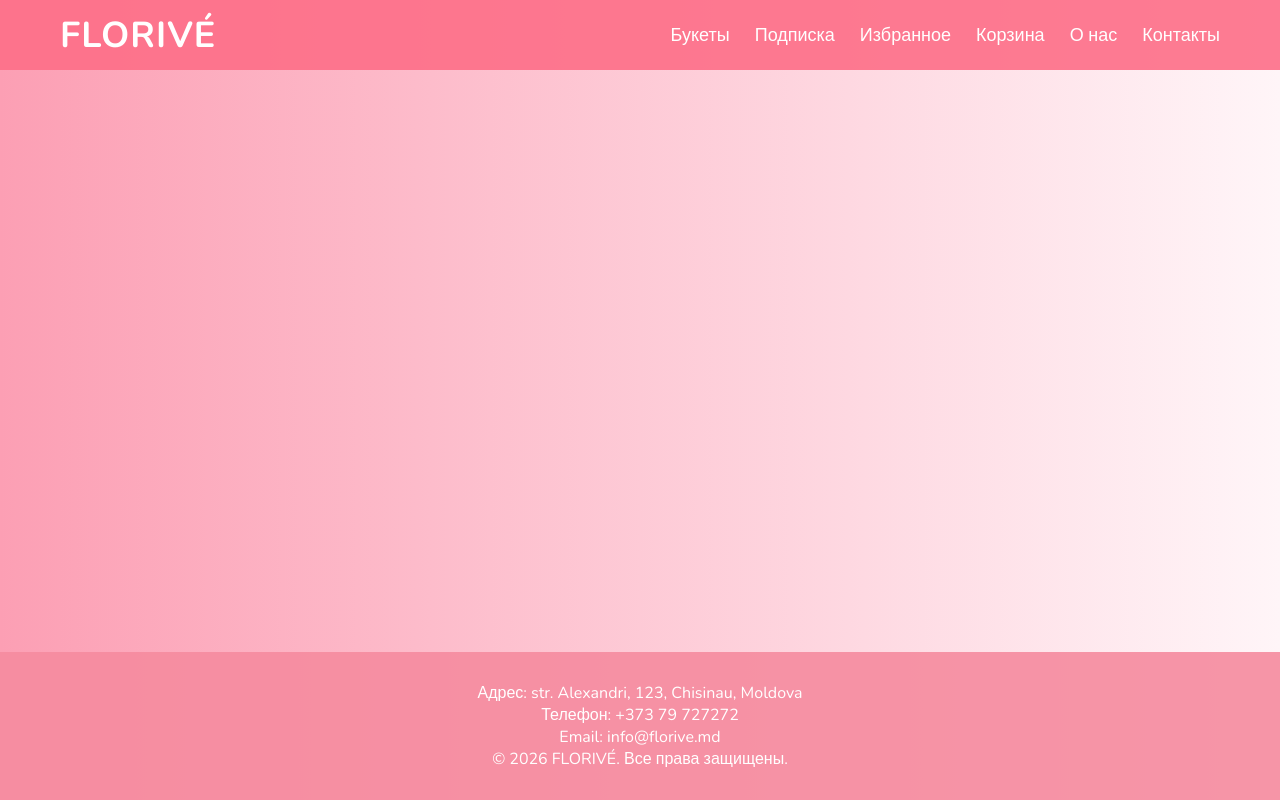
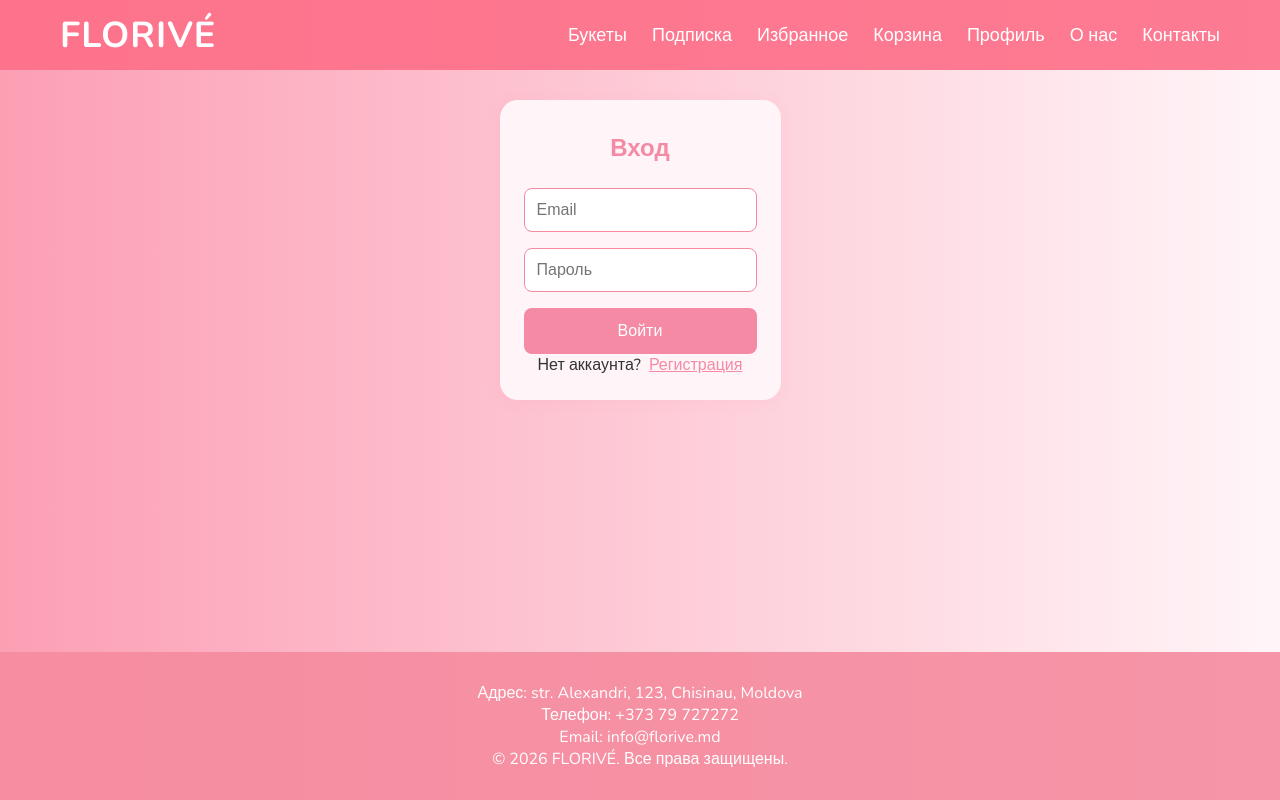
Before and after one commit to shoootka/Flori-Front, a React (Vite) app: page /profile in a window 1280 px wide. Built offline with nearby package versions, Linux system fonts and the light colour scheme.

Commit message:
Добавлен личный кабинет с регистрацией, входом и админской ролью

```diff
--- a/src/App.tsx
+++ b/src/App.tsx
@@ -8,10 +8,13 @@ import Subscriptions from './Pages/Subscriptions'
 import Cart from './Pages/Cart'
 import Fav from './Pages/Fav'
 import Order from './Pages/Order'
+import Profile from './Pages/Profile'
 import { CartProvider } from './data/CartContext'
+import { AuthProvider } from './data/AuthContext'
 
 function App() {
   return (
+    <AuthProvider>
       <CartProvider>
         <div className="app-wrapper">
           <Header />
@@ -22,10 +25,12 @@ function App() {
             <Route path="/favorites" element={<Fav />} />
             <Route path="/cart" element={<Cart />} />
             <Route path="/order" element={<Order />} />
+            <Route path="/profile" element={<Profile />} />
           </Routes>
           <Footer />
         </div>
       </CartProvider>
+    </AuthProvider>
   )
 }
 
--- a/src/Components/Header.tsx
+++ b/src/Components/Header.tsx
@@ -1,8 +1,10 @@
 import { Link } from "react-router-dom";
 import { useCart } from '../data/CartContext';
+import { useAuth } from '../data/AuthContext';
 
 function Header() {
   const { cart, favorites } = useCart();
+  const { user } = useAuth();
   const cartCount = cart.reduce((sum: number, item: { qty?: number }) => sum + (item.qty || 1), 0);
   const favCount = favorites.length;
   return (
@@ -20,6 +22,7 @@ function Header() {
         <Link to="/cart" className="cart-link">
           Корзина{cartCount > 0 && <span className="cart-badge">{cartCount}</span>}
         </Link>
+        <Link to="/profile">{user ? user.username : 'Профиль'}</Link>
         <Link to="/about">О нас</Link>
         <Link to="/contacts">Контакты</Link>
       </nav>
--- /dev/null
+++ b/src/Pages/Profile.css
@@ -0,0 +1,81 @@
+.profile-page {
+  max-width: 400px;
+  margin: 100px auto 60px auto;
+  background: #fff5f8;
+  border-radius: 18px;
+  box-shadow: 0 2px 16px rgba(253, 110, 136, 0.08);
+  padding: 32px 24px 24px 24px;
+  text-align: center;
+}
+
+.profile-page h2 {
+  color: #f48aa4;
+  margin-bottom: 24px;
+}
+
+.auth-form {
+  display: flex;
+  flex-direction: column;
+  gap: 16px;
+}
+
+.auth-form input,
+.auth-form select {
+  padding: 12px;
+  border: 1px solid #f48aa4;
+  border-radius: 8px;
+  font-size: 1rem;
+}
+
+.auth-form button {
+  background: #f48aa4;
+  color: #fff;
+  border: none;
+  border-radius: 8px;
+  padding: 12px;
+  font-size: 1rem;
+  cursor: pointer;
+  transition: background 0.2s;
+}
+
+.auth-form button:hover {
+  background: #fd5d82;
+}
+
+.switch-btn {
+  background: none;
+  color: #f48aa4;
+  border: none;
+  cursor: pointer;
+  text-decoration: underline;
+  margin-left: 8px;
+}
+
+.error {
+  color: #fd5d82;
+  font-weight: 500;
+}
+
+.profile-info {
+  text-align: left;
+  margin-bottom: 24px;
+}
+
+.profile-info p {
+  margin: 8px 0;
+}
+
+.logout-btn {
+  background: #fd5d82;
+  color: #fff;
+  border: none;
+  border-radius: 8px;
+  padding: 12px 24px;
+  font-size: 1rem;
+  cursor: pointer;
+  transition: background 0.2s;
+}
+
+.logout-btn:hover {
+  background: #f48aa4;
+}
--- /dev/null
+++ b/src/Pages/Profile.tsx
@@ -0,0 +1,97 @@
+import { useState } from 'react';
+import { useAuth } from '../data/AuthContext';
+import './Profile.css';
+
+function Profile() {
+  const { user, login, register, logout } = useAuth();
+  const [isLogin, setIsLogin] = useState(true);
+  const [formData, setFormData] = useState({
+    username: '',
+    email: '',
+    password: '',
+    role: 'user' as 'user' | 'admin',
+  });
+  const [error, setError] = useState('');
+
+  const handleChange = (e: React.ChangeEvent<HTMLInputElement | HTMLSelectElement>) => {
+    setFormData({ ...formData, [e.target.name]: e.target.value });
+  };
+
+  const handleSubmit = (e: React.FormEvent) => {
+    e.preventDefault();
+    setError('');
+    if (isLogin) {
+      if (!login(formData.email, formData.password)) {
+        setError('Неверный email или пароль');
+      }
+    } else {
+      if (!register(formData.username, formData.email, formData.password, formData.role)) {
+        setError('Пользователь с таким email уже существует');
+      }
+    }
+  };
+
+  if (user) {
+    return (
+      <div className="profile-page">
+        <h2>Личный кабинет</h2>
+        <div className="profile-info">
+          <p><strong>Имя:</strong> {user.username}</p>
+          <p><strong>Email:</strong> {user.email}</p>
+          <p><strong>Роль:</strong> {user.role === 'admin' ? 'Администратор' : 'Пользователь'}</p>
+        </div>
+        <button onClick={logout} className="logout-btn">Выйти</button>
+      </div>
+    );
+  }
+
+  return (
+    <div className="profile-page">
+      <h2>{isLogin ? 'Вход' : 'Регистрация'}</h2>
+      <form onSubmit={handleSubmit} className="auth-form">
+        {!isLogin && (
+          <input
+            type="text"
+            name="username"
+            placeholder="Имя пользователя"
+            value={formData.username}
+            onChange={handleChange}
+            required
+          />
+        )}
+        <input
+          type="email"
+          name="email"
+          placeholder="Email"
+          value={formData.email}
+          onChange={handleChange}
+          required
+        />
+        <input
+          type="password"
+          name="password"
+          placeholder="Пароль"
+          value={formData.password}
+          onChange={handleChange}
+          required
+        />
+        {!isLogin && (
+          <select name="role" value={formData.role} onChange={handleChange}>
+            <option value="user">Пользователь</option>
+            <option value="admin">Администратор</option>
+          </select>
+        )}
+        {error && <p className="error">{error}</p>}
+        <button type="submit">{isLogin ? 'Войти' : 'Зарегистрироваться'}</button>
+      </form>
+      <p>
+        {isLogin ? 'Нет аккаунта?' : 'Уже есть аккаунт?'}
+        <button onClick={() => setIsLogin(!isLogin)} className="switch-btn">
+          {isLogin ? 'Регистрация' : 'Вход'}
+        </button>
+      </p>
+    </div>
+  );
+}
+
+export default Profile;
--- /dev/null
+++ b/src/data/AuthContext.tsx
@@ -0,0 +1,77 @@
+import { createContext, useContext, useState, useEffect } from "react";
+import type { ReactNode } from "react";
+
+export interface User {
+  id: number;
+  username: string;
+  email: string;
+  role: 'user' | 'admin';
+  password: string; // В реальном приложении не хранить пароль в plain text
+}
+
+interface AuthContextType {
+  user: User | null;
+  login: (email: string, password: string) => boolean;
+  register: (username: string, email: string, password: string, role: 'user' | 'admin') => boolean;
+  logout: () => void;
+}
+
+export const AuthContext = createContext<AuthContextType | undefined>(undefined);
+
+export function AuthProvider({ children }: { children: ReactNode }) {
+  const [user, setUser] = useState<User | null>(null);
+
+  useEffect(() => {
+    const storedUser = localStorage.getItem('currentUser');
+    if (storedUser) {
+      setUser(JSON.parse(storedUser));
+    }
+  }, []);
+
+  const login = (email: string, password: string): boolean => {
+    const users = JSON.parse(localStorage.getItem('users') || '[]');
+    const foundUser = users.find((u: User) => u.email === email && u.password === password);
+    if (foundUser) {
+      setUser(foundUser);
+      localStorage.setItem('currentUser', JSON.stringify(foundUser));
+      return true;
+    }
+    return false;
+  };
+
+  const register = (username: string, email: string, password: string, role: 'user' | 'admin'): boolean => {
+    const users = JSON.parse(localStorage.getItem('users') || '[]');
+    if (users.some((u: User) => u.email === email)) {
+      return false; // Email already exists
+    }
+    const newUser: User = {
+      id: Date.now(),
+      username,
+      email,
+      role,
+      password,
+    };
+    users.push(newUser);
+    localStorage.setItem('users', JSON.stringify(users));
+    setUser(newUser);
+    localStorage.setItem('currentUser', JSON.stringify(newUser));
+    return true;
+  };
+
+  const logout = () => {
+    setUser(null);
+    localStorage.removeItem('currentUser');
+  };
+
+  return (
+    <AuthContext.Provider value={{ user, login, register, logout }}>
+      {children}
+    </AuthContext.Provider>
+  );
+}
+
+export function useAuth() {
+  const ctx = useContext(AuthContext);
+  if (!ctx) throw new Error("useAuth must be used within AuthProvider");
+  return ctx;
+}
```
Lines whose indentation alone changed are shown as unchanged.
